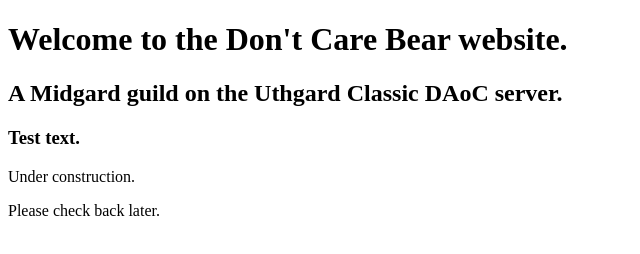
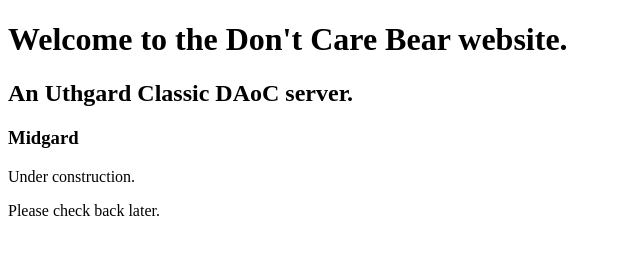
Before and after one commit to MPNussbaum/dcb, a plain HTML site: page index.html in a window 1280 px wide. Shown: the whole page, without its empty margins (0-640 px from the left). Drawn offline with Linux system fonts and the light colour scheme.

Commit message:
change h3 text

```diff
--- a/index.html
+++ b/index.html
@@ -6,8 +6,8 @@
 
 <body>
 <h1>Welcome to the Don't Care Bear website.</h1>
-<h2>A Midgard guild on the Uthgard Classic DAoC server.</h2>
-<h3>Test text.</h3>
+<h2>An Uthgard Classic DAoC server.</h2>
+<h3>Midgard</h3>
 <p>Under construction.</p>
 <p>Please check back later.</p>
 </body>
```
